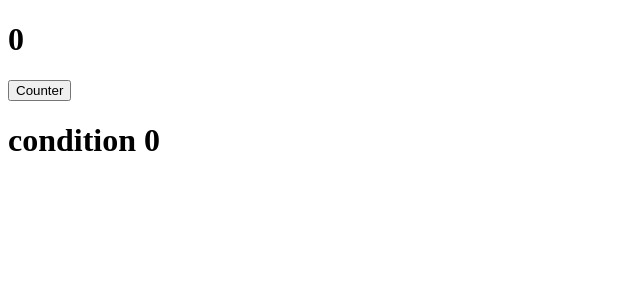
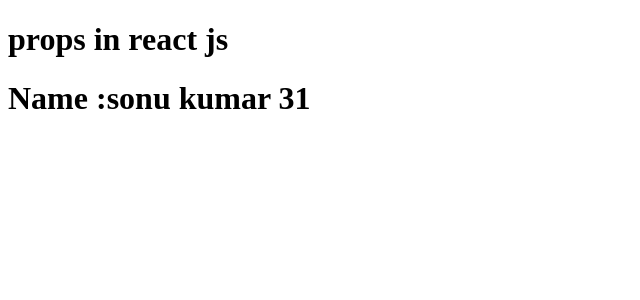
Before and after one commit to Sonukumar201995/react-revision, a React (Vite) app: page / in a window 1280 px wide. Shown: the top 300 px of the page, without its empty margins (0-640 px from the left). Built offline with nearby package versions, Linux system fonts and the light colour scheme.

Commit message:
props in react js

```diff
--- a/src/App.jsx
+++ b/src/App.jsx
@@ -1,20 +1,11 @@
-import { useState } from "react"
+import User from "./User"
 
 export default function App()
 {
-  const[count,setCount]=useState(0);
   return(
     <div>
-      <h1>{count}</h1>
-      <button onClick={()=>setCount(count+1)}>Counter</button>
-      {
-        count==0 ? <h1>condition 0</h1>:
-        count==1 ? <h1>condition 1</h1>:
-        count==2 ? <h1>condition 2</h1>:
-        count==3 ? <h1>condition 3</h1>:
-        count==4 ? <h1>condition 4</h1>:
-        <h1>other condition</h1>
-      }
+      <h1>props in react js</h1>
+      <User name="sonu kumar" age='31'/>
     </div>
   )
 }
--- /dev/null
+++ b/src/User.jsx
@@ -0,0 +1,8 @@
+export default function User({name,age})
+{
+    return(
+        <div>
+            <h1>Name :{name} {age}</h1>
+        </div>
+    )
+}
```
